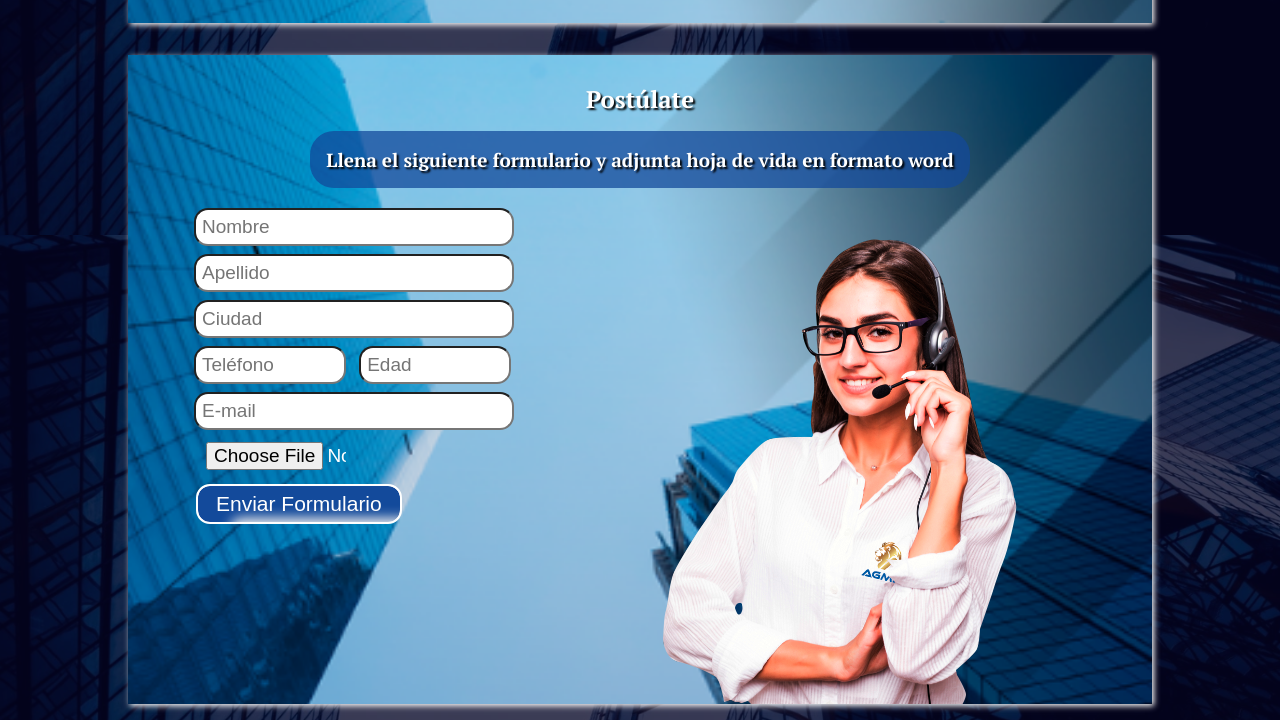
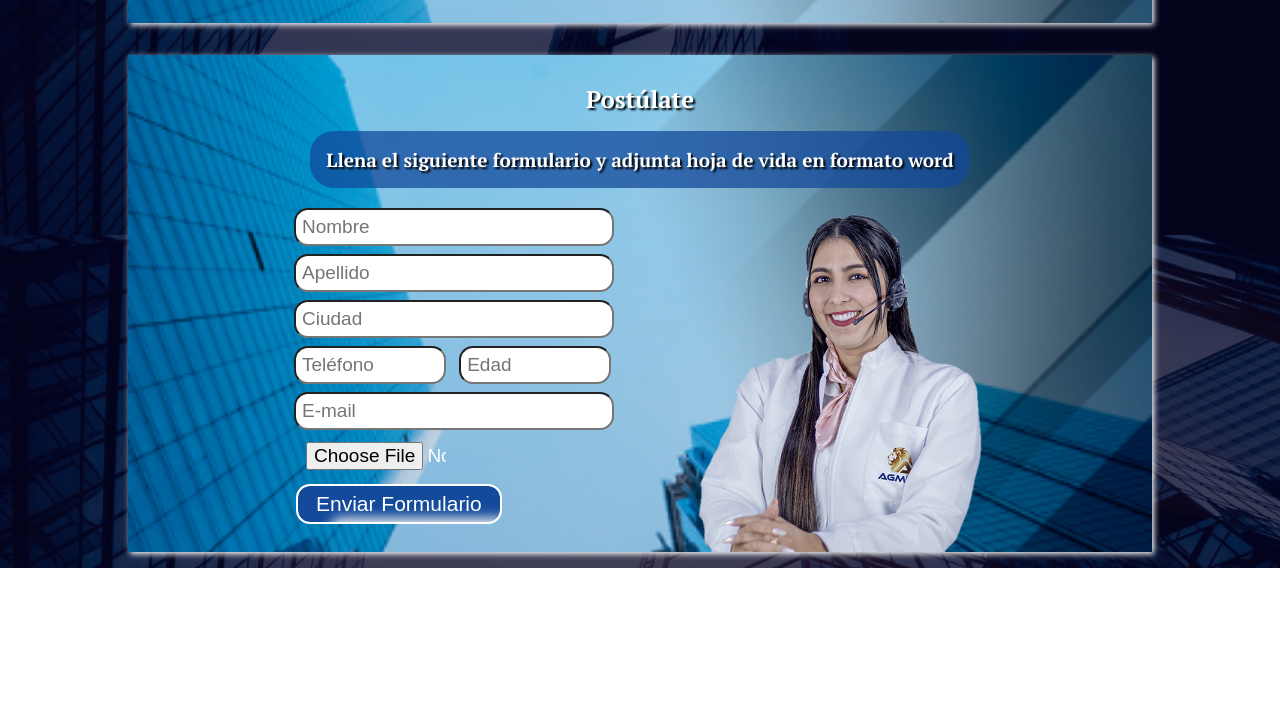
Before and after one commit to frederickcorredor/agmen, a plain HTML site: page index.html in a window 1280 px wide. Shown: the part 6965-7685 px from the top of the page. After the commit the page ends 7533 px from the top, so only its background shows below. Drawn offline with nearby package versions, Linux system fonts and the light colour scheme.

Commit message:
Update index.html

```diff
--- a/index.html
+++ b/index.html
@@ -312,7 +312,7 @@
                         <input type="hidden" name="_next" value="http://127.0.0.1:5500/">
                         <input type="hidden" name="_captcha" value="false">
                     </form>
-                    <img src="foto1.png" alt="trabajo agmen" data-aos="fade-up" data-aos-duration=1500 >
+                    <img src="daniela2.png" alt="trabajo agmen" data-aos="fade-up" data-aos-duration=1500 width="300px">
                 </div>
             </section>
     </div>
```
